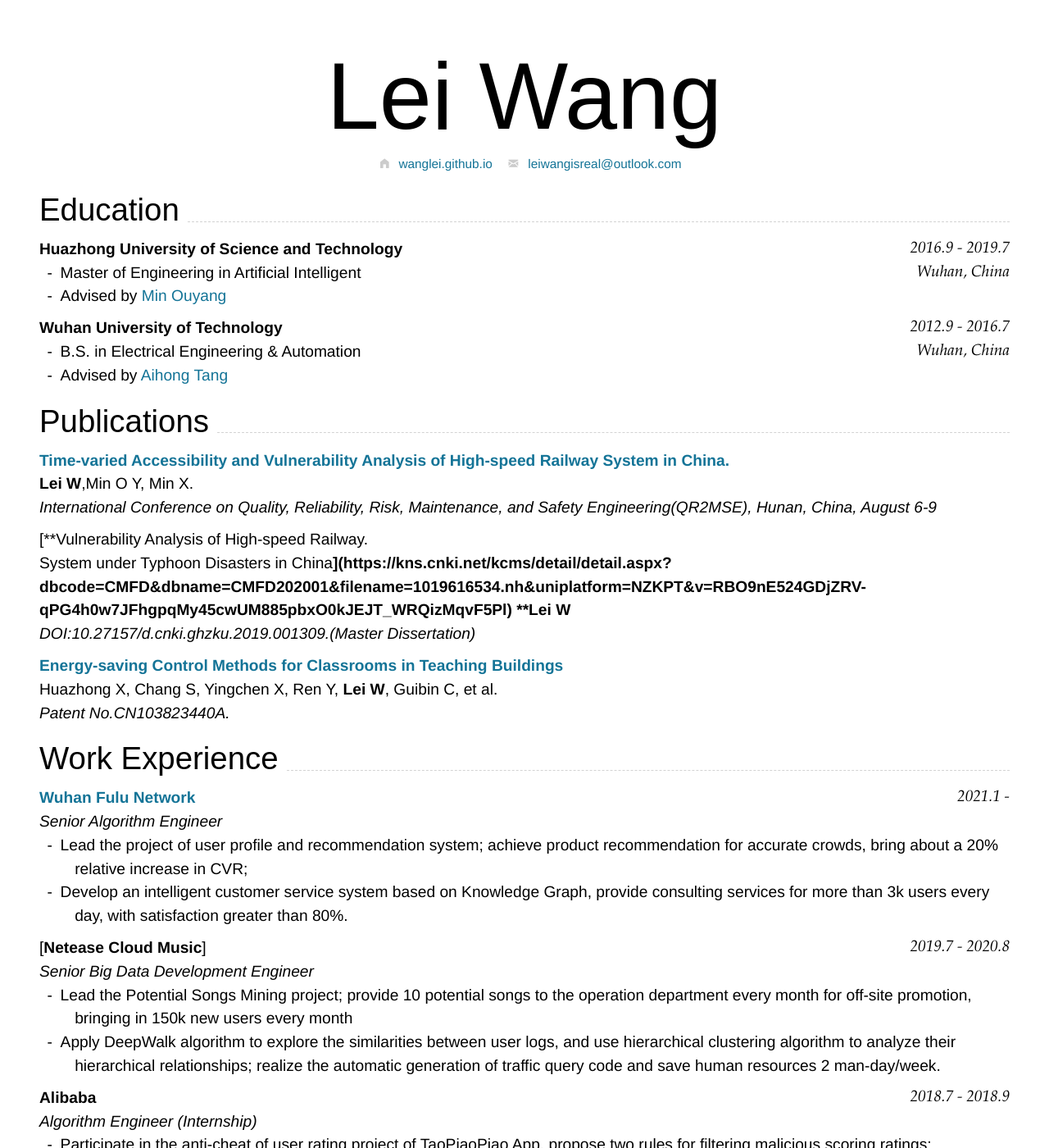
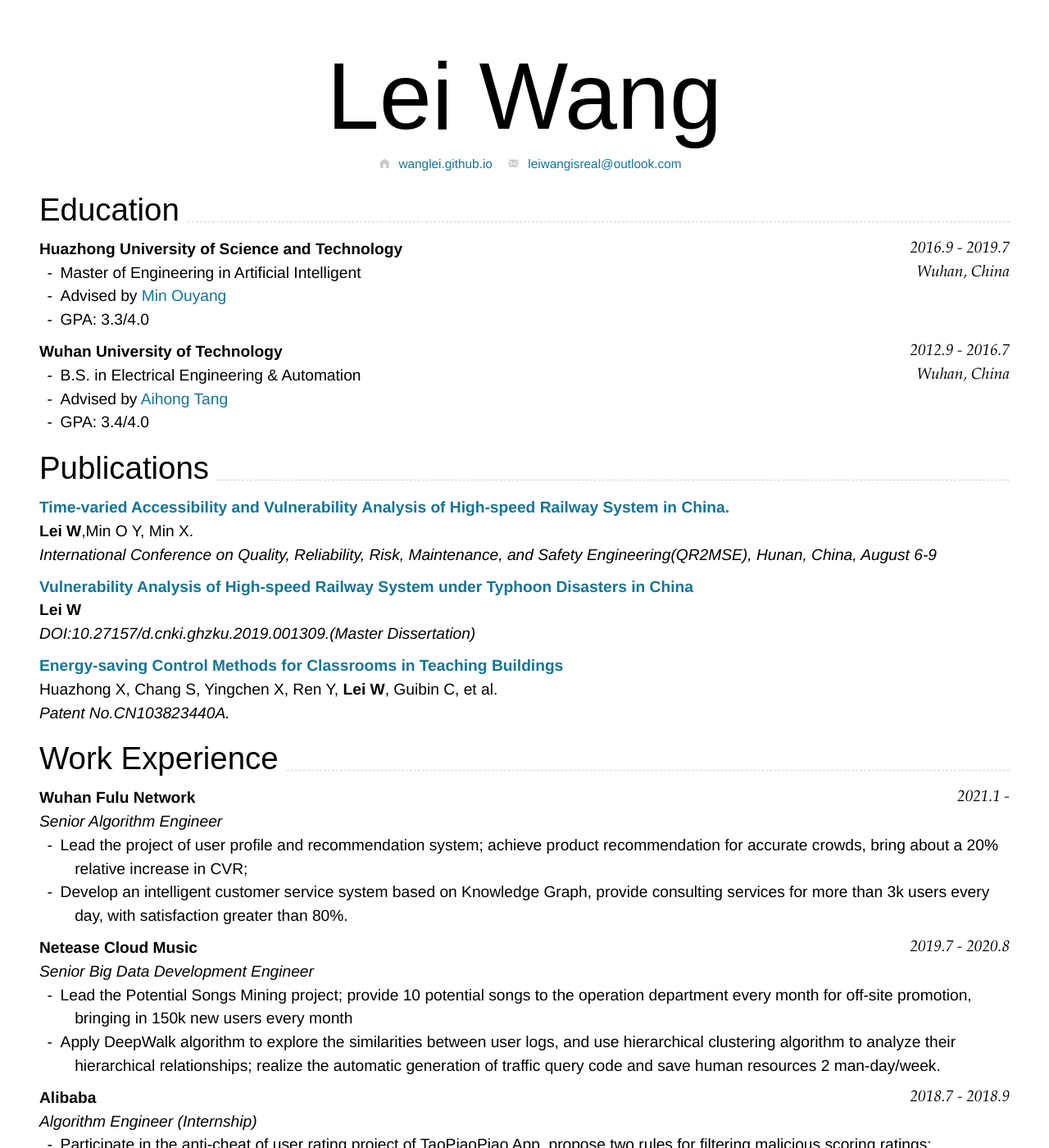
Before and after one commit to Zhuifeng414/wanglei.github.io, a Jekyll site: the page built from index.md, in a window 1280 px wide and 1400 px high. Shown: the whole window at 82% size. Built offline with Jekyll 4.4.1, drawn with Linux system fonts in a browser that asks for light colours; nearby versions of some CDN libraries; some of the changed lines change nothing that is shown; some of the changed text lies outside the part shown.

Commit message:
Update index.md

````diff
--- a/index.md
+++ b/index.md
@@ -29,6 +29,7 @@ Wuhan, China
 ```
 - Master of Engineering in Artificial Intelligent
 - Advised by [Min Ouyang](http://aia.hust.edu.cn/info/1126/5728.htm)
+- GPA: 3.3/4.0
 
 ### **Wuhan University of Technology** `2012.9 - 2016.7`
 ```
@@ -36,6 +37,7 @@ Wuhan, China
 ```
 - B.S. in Electrical Engineering & Automation
 - Advised by [Aihong Tang](http://sa.whut.edu.cn/yjspy/dsdw/202002/t20200222_432832.shtml)
+- GPA: 3.4/4.0
 
 
 ## Publications
@@ -44,8 +46,7 @@ Wuhan, China
 **Lei W**,Min O Y, Min X.<br>
 _International Conference on Quality, Reliability, Risk, Maintenance, and Safety Engineering(QR2MSE), Hunan, China, August 6-9_ <br>
 
-### [**Vulnerability Analysis of High-speed Railway.
-System under Typhoon Disasters in China**](https://kns.cnki.net/kcms/detail/detail.aspx?dbcode=CMFD&dbname=CMFD202001&filename=1019616534.nh&uniplatform=NZKPT&v=RBO9nE524GDjZRV-qPG4h0w7JFhgpqMy45cwUM885pbxO0kJEJT_WRQizMqvF5Pl)
+### [**Vulnerability Analysis of High-speed Railway System under Typhoon Disasters in China**](https://kns.cnki.net/kcms/detail/detail.aspx?dbcode=CMFD&dbname=CMFD202001&filename=1019616534.nh&uniplatform=NZKPT&v=RBO9nE524GDjZRV-qPG4h0w7JFhgpqMy45cwUM885pbxO0kJEJT_WRQizMqvF5Pl)
 **Lei W**<br>
 _DOI:10.27157/d.cnki.ghzku.2019.001309.(Master Dissertation)_<br>
 
@@ -56,13 +57,13 @@ _Patent No.CN103823440A._<br>
 
 ## Work Experience
 
-### [**Wuhan Fulu Network**](https://www.fulu.com/cn/index) `2021.1 - `
+### **Wuhan Fulu Network** `2021.1 - `
 
 _Senior Algorithm Engineer_<br>
 - Lead the project of user profile and recommendation system; achieve product recommendation for accurate crowds, bring about a 20% relative increase in CVR;
 - Develop an intelligent customer service system based on Knowledge Graph, provide consulting services for more than 3k users every day, with satisfaction greater than 80%.
 
-### [**Netease Cloud Music**] `2019.7 - 2020.8`
+### **Netease Cloud Music** `2019.7 - 2020.8`
 
 _Senior Big Data Development Engineer_<br>
 - Lead the Potential Songs Mining project; provide 10 potential songs to the operation department every month for off-site promotion, bringing in 150k new users every month
@@ -83,8 +84,8 @@ HUST Master of Engineering Scholarship `Sep 2016 to Jun 2019` <br>
 
 ## Research Experience
 
-Research Assistan, **CICR Research Group**([Prof. Min Ouyang](http://aia.hust.edu.cn/info/1126/5728.htm)) `2016-2019` <br>
-Teaching Assistant, **Modeling and Simulation**([Prof. Min Ouyang](http://aia.hust.edu.cn/info/1126/5728.htm))  `HUST 2018` <br>
+Research Assistan, **CICR Research Group** `2016-2019` <br>
+Teaching Assistant, **Modeling and Simulation** `HUST 2018` <br>
 
 
 
````
